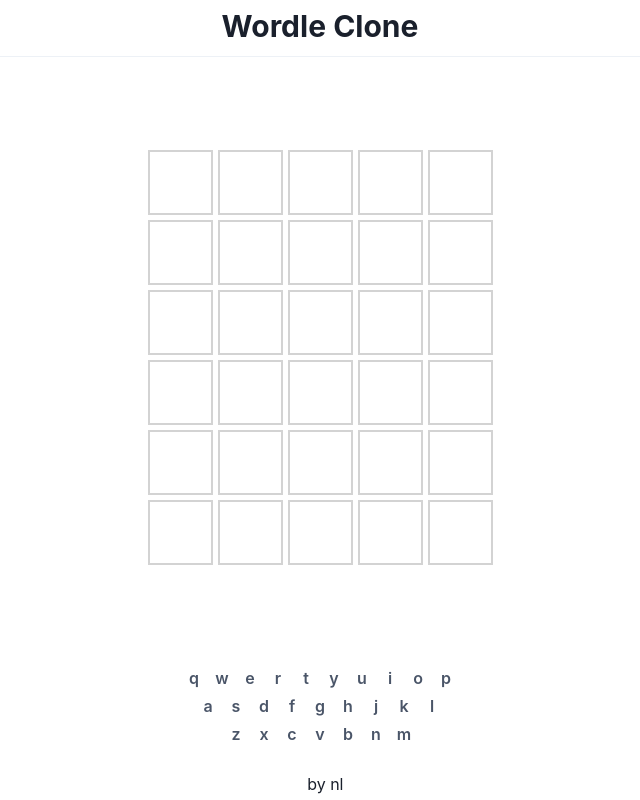
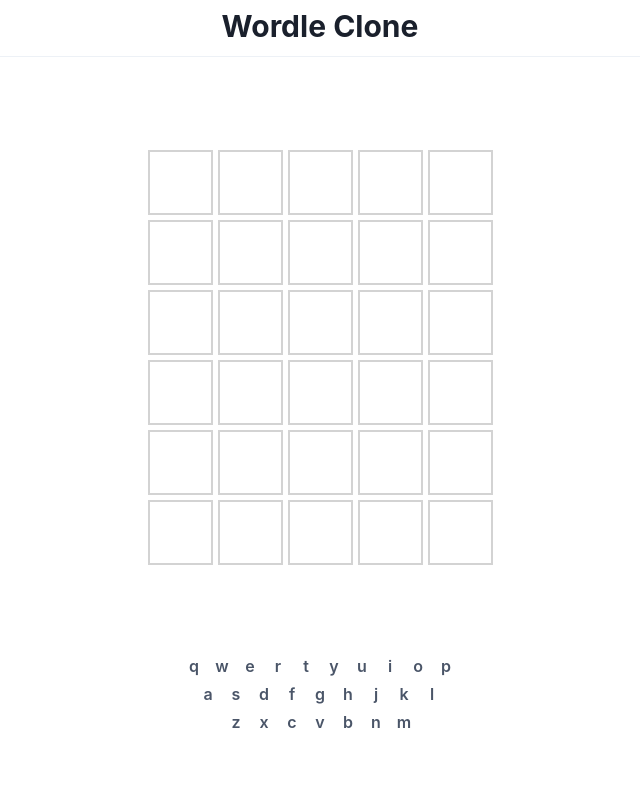
Before and after one commit to ldnhn/wordle-clone, a React (Create React App) app: page / in a window 1280 px wide. Shown: the whole page, without its empty margins (320-960 px from the left). Built offline with nearby package versions, Linux system fonts and the light colour scheme.

Commit message:
fix: keyboard position

```diff
--- a/src/App.css
+++ b/src/App.css
@@ -2,24 +2,6 @@
   --green: rgb(90, 156, 81);
   --yellow: rgb(190, 167, 71);
   --gray: rgb(101, 105, 107);
-}
-
-.tiles-container {
-  justify-content: space-around;
-  display: flex;
-}
-
-.table {
-  top: 150px;
-  display: flex;
-  gap: 5px;
-  flex-direction: column;
-  position: absolute;
-}
-
-.line {
-  display: flex;
-  gap: 5px;
 }
 
 .tile {
@@ -46,7 +28,19 @@
   justify-content: center;
   align-items: center;
   text-transform: uppercase;
-  animation: zoom-in-out 0.2s ease-in-out;
+  animation: tile-zoom-in-out 0.2s ease-in-out;
+}
+
+@keyframes tile-zoom-in-out {
+  0% {
+    transform: scale(1);
+  }
+  50% {
+    transform: scale(1.15);
+  }
+  100% {
+    transform: scale(1);
+  }
 }
 
 .correct {
@@ -85,18 +79,6 @@
     background: var(--background);
     border: 2px solid var(--background);
     color: white;
-  }
-}
-
-@keyframes zoom-in-out {
-  0% {
-    transform: scale(1);
-  }
-  50% {
-    transform: scale(1.15);
-  }
-  100% {
-    transform: scale(1);
   }
 }
 
@@ -142,10 +124,6 @@
   }
 }
 
-.keyboard-container {
-  transform: translate(-50%, -50%);
-}
-
 .win {
   animation: winning 0.65s ease-in-out forwards;
   --background: rgb(90, 156, 81);
--- a/src/App.jsx
+++ b/src/App.jsx
@@ -118,8 +118,14 @@ function App() {
       )}
 
       {/* 6 line of tiles here */}
-      <Box className="tiles-container" mt={10}>
-        <Box className="table">
+      <Box display="flex" justifyContent="space-around" mt={10}>
+        <Box
+          top={150}
+          display="flex"
+          flexDirection="column"
+          gap="5px"
+          pos="absolute"
+        >
           {guesses.map((guess, i) => {
             const isCurrentGuess =
               i === guesses.findIndex((val) => val == null);
@@ -135,14 +141,8 @@ function App() {
       </Box>
 
       {/* Keyboard layout below */}
-      <Box
-        pos="absolute"
-        bottom={0}
-        mb={3}
-        left="50%"
-        className="keyboard-container"
-        id="keyboard-container"
-      >
+      <Box display="flex" justifyContent="center">
+        <Box pos="absolute" mb={3} top={650} pb={1}>
           <Center>
             <Flex gap={1} mt={1} id="rowOne">
               {firstRowKeys.map((item) => (
@@ -195,11 +195,8 @@ function App() {
             </Flex>
           </Center>
         </Box>
+      </Box>
       {/* end of keyboard layout */}
-
-      <Center pos="fixed" left="49%" bottom={0} pb={1}>
-        by nl
-      </Center>
     </Box>
   );
 }
@@ -267,5 +264,9 @@ function Line({ guess, isFinal, chosenWord }) {
     );
     className = "tile";
   }
-  return <Box className="line">{tiles}</Box>;
+  return (
+    <Box display="flex" gap="5px">
+      {tiles}
+    </Box>
+  );
 }
```
Lines whose indentation alone changed are shown as unchanged.
